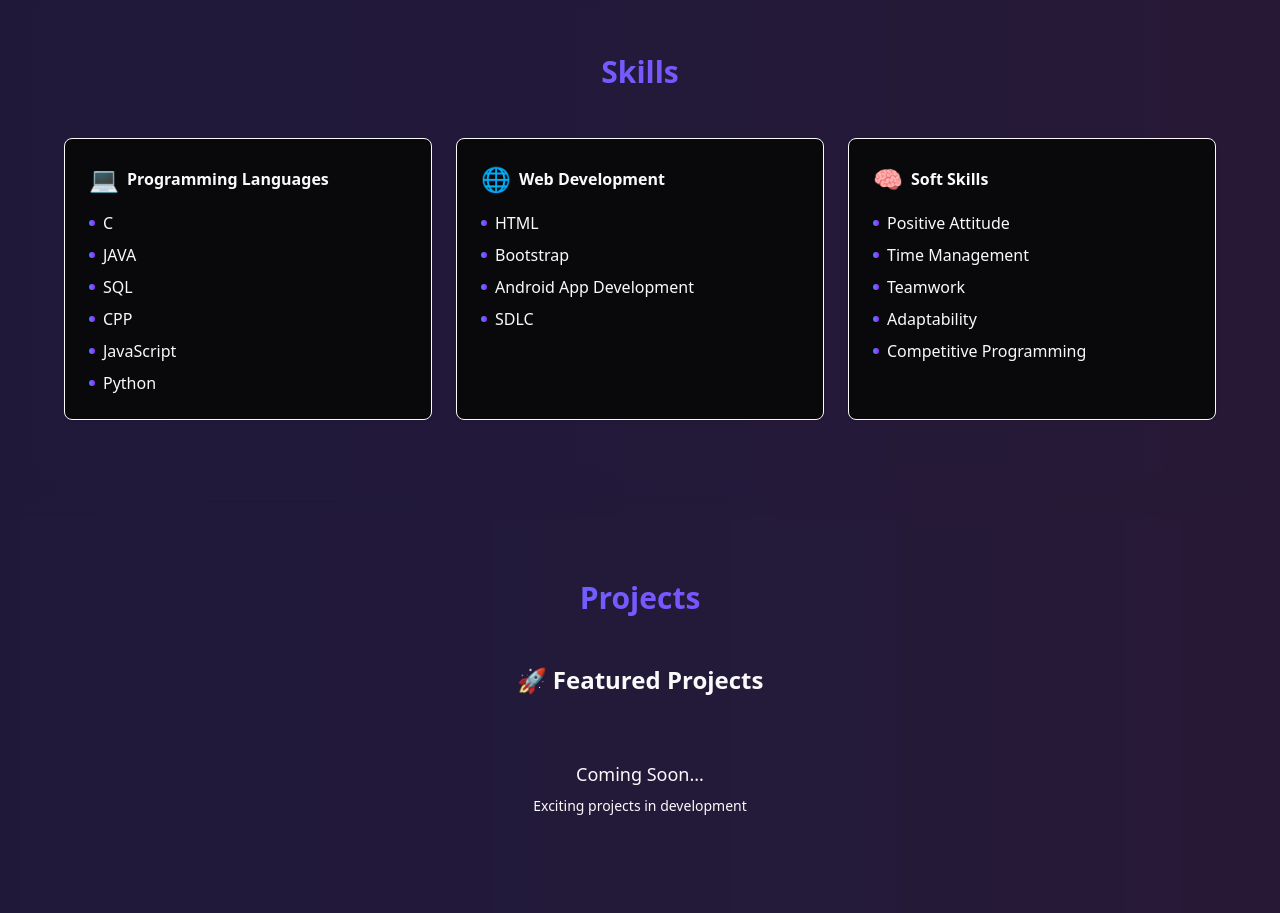
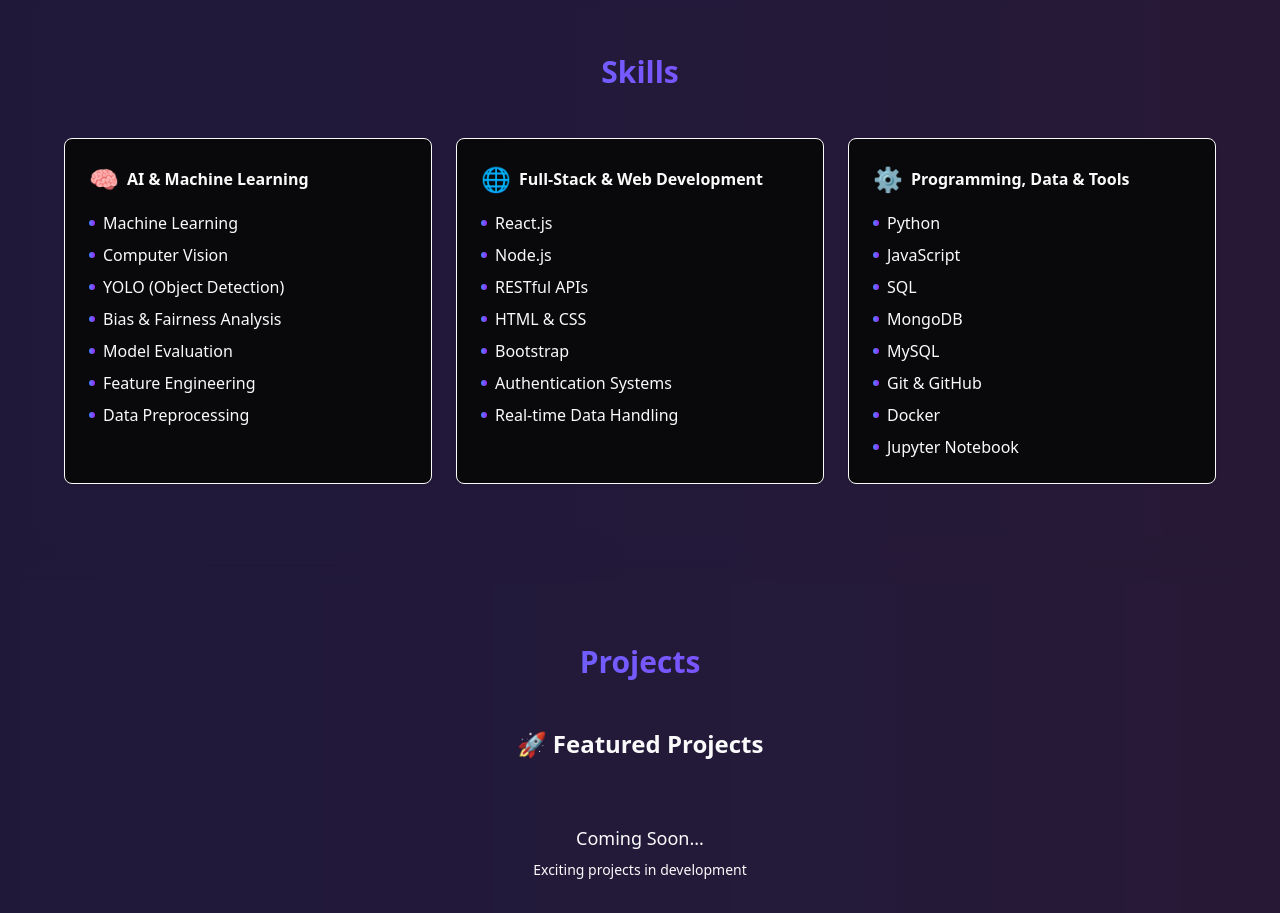
Before and after one commit to Yash151005/Yash151005.github.io, a Next.js app: page / in a window 1280 px wide. Shown: the part 1380-2293 px from the top of the page. Built offline with nearby package versions, Linux system fonts and the light colour scheme.

Commit message:
Update skills section with new AI/ML, Full-Stack, and Programming categories

```diff
--- a/src/app/page.tsx
+++ b/src/app/page.tsx
@@ -26,19 +26,19 @@ export default function Home() {
 
   const skillCategories = [
     {
-      title: "Programming Languages",
-      skills: ["C", "JAVA", "SQL", "CPP", "JavaScript", "Python"],
-      icon: "💻",
+      title: "AI & Machine Learning",
+      skills: ["Machine Learning", "Computer Vision", "YOLO (Object Detection)", "Bias & Fairness Analysis", "Model Evaluation", "Feature Engineering", "Data Preprocessing"],
+      icon: "🧠",
     },
     {
-      title: "Web Development",
-      skills: ["HTML", "Bootstrap", "Android App Development", "SDLC"],
+      title: "Full-Stack & Web Development",
+      skills: ["React.js", "Node.js", "RESTful APIs", "HTML & CSS", "Bootstrap", "Authentication Systems", "Real-time Data Handling"],
       icon: "🌐",
     },
     {
-      title: "Soft Skills",
-      skills: ["Positive Attitude", "Time Management", "Teamwork", "Adaptability", "Competitive Programming"],
-      icon: "🧠",
+      title: "Programming, Data & Tools",
+      skills: ["Python", "JavaScript", "SQL", "MongoDB", "MySQL", "Git & GitHub", "Docker", "Jupyter Notebook"],
+      icon: "⚙️",
     },
   ];
 
```
